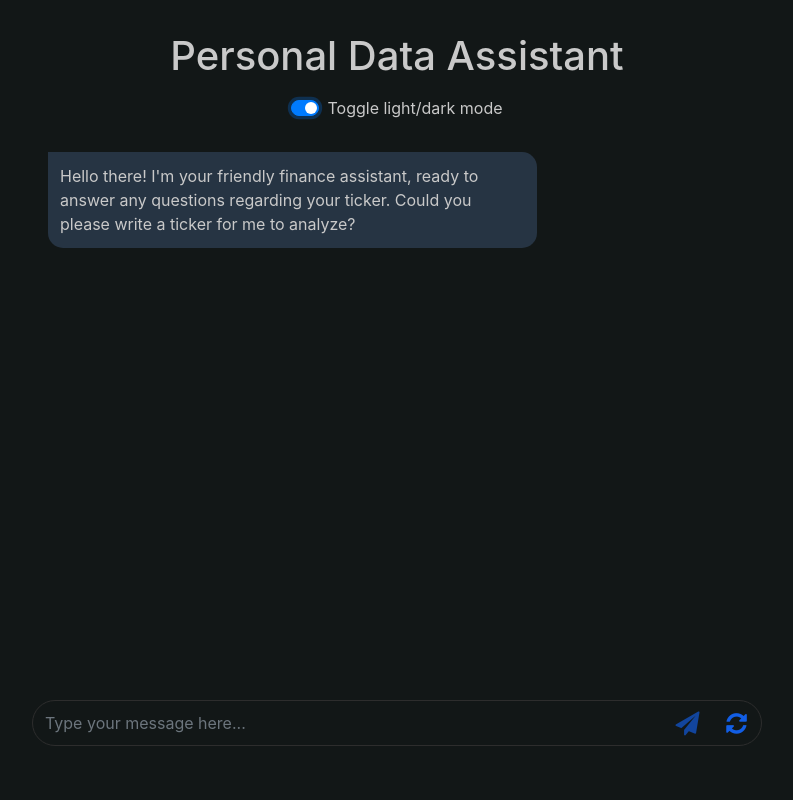
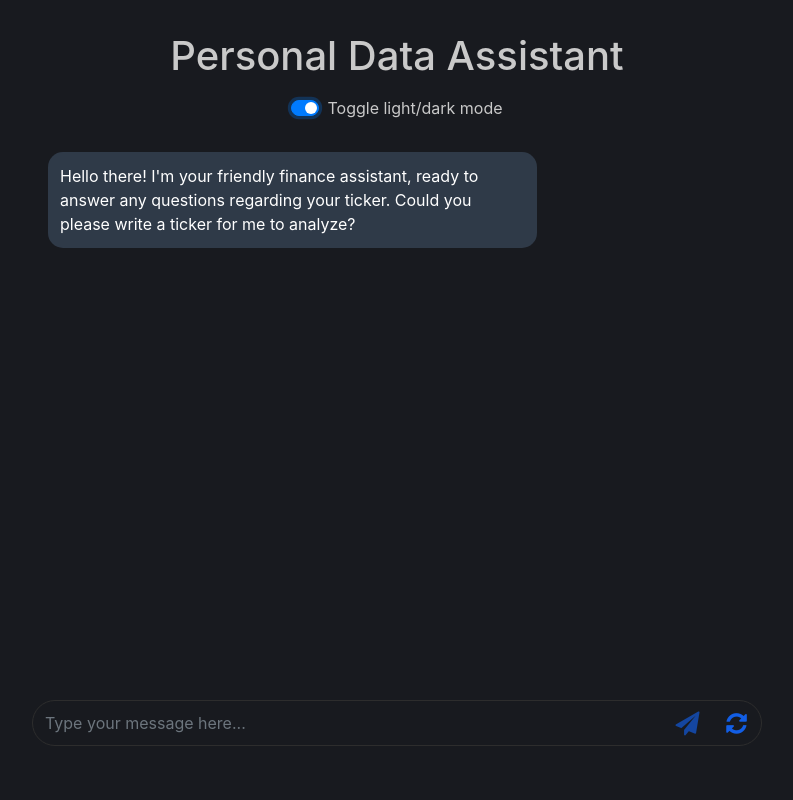
Before and after one commit to vicky-playground/langchain-finance, a Python web app: template templates/index.html in a window 1280 px wide, after a click on "Toggle light/dark mode". Shown: the whole page, without its empty margins (243-1036 px from the left). Run offline with Jinja, Linux system fonts and the light colour scheme; the template is opened without the code that fills it, so the values that code supplies are empty; some libraries are stand-ins or nearby versions.

Commit message:
Update style.css

```diff
--- a/static/style.css
+++ b/static/style.css
@@ -1,12 +1,12 @@
 /* Light mode */
 body {
-  background-color: #d6ddec;
-  color: #121717;
+    background-color: #f7f4fd;  /* Lighter shade */
+    color: #333842;  /* Darker shade for better contrast */
   }
 
   /* Dark mode */
   .dark-mode {
-  background-color: #121717;
+    background-color: #181a1f;  /* Slight adjustment for softer dark */
     color: #c9c9c9;
   }
 
@@ -28,11 +28,11 @@ body {
     border-radius: 15px;
     display: inline-block;
     position: relative;
-  background-color: #efefef;
+    background-color: #0f62fe;  /* Slight change for consistency */
     min-width: 26px;
-  border-top-left-radius: 0;
     word-wrap: break-word;
     flex-grow: 0;
+    color:white;
   }
 
   .message-line.my-text {
@@ -51,11 +51,11 @@ body {
   }
 
   .message-box.my-text.dark {
-  background-color: #0f4c9e;
+    background-color: #0e4d9e;
   }
 
   .message-box.dark {
-  background-color: #263443;
+    background-color: #2f3a48;  /* Slight change for a softer look */
   }
 
 /* Input container */
@@ -180,19 +180,19 @@ body {
     margin: 0 2px;
     border-radius: 50%;
     animation: bounce 1.5s ease-in-out infinite;
-  background: #5a5a5a;
+    background: #717171;  /* Slight color adjustment */
 }
 
 .loading-dots.my-loading.dark {
-  background-color: #0e4d9e;
+background-color: #0d4a8c;  /* Slight color adjustment */
 }
 
 .dark {
-  background-color: #263443;
+background-color: #2e3946;  /* Slight color adjustment */
 }
 
 .dark-dot {
-  background: #c9c9c9;
+background: #b8b8b8;  /* Slight color adjustment */
 }
 
 .dot:nth-of-type(1) {
```
Also changed, not shown: other parts of static/style.css (+1 -1 lines). Lines whose indentation alone changed are shown as unchanged.
